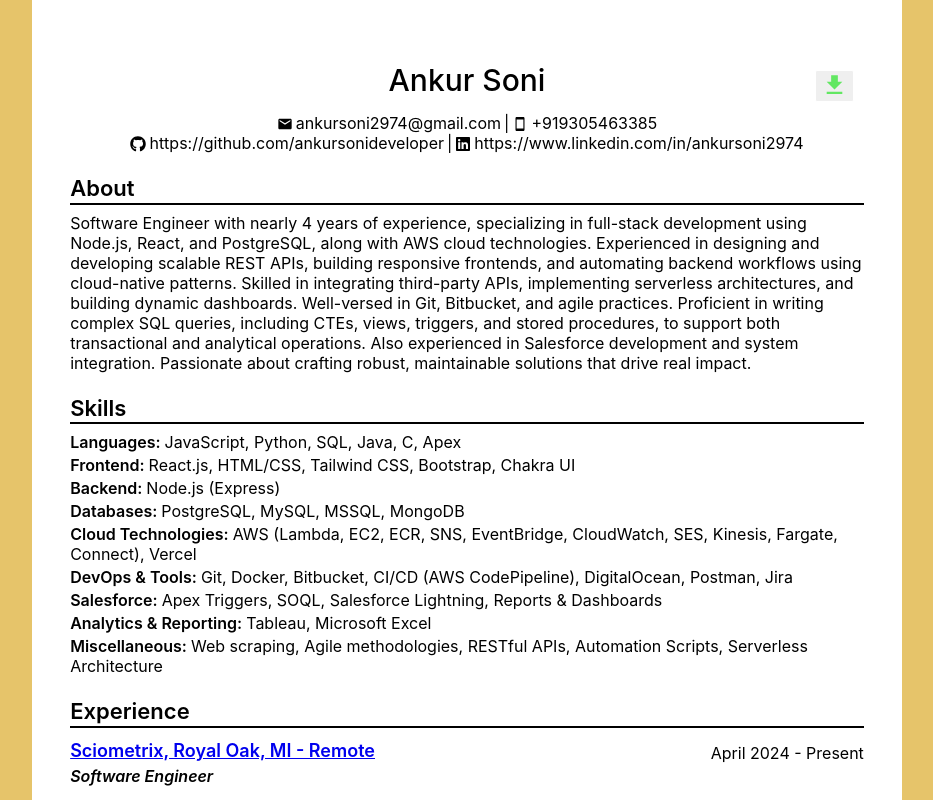
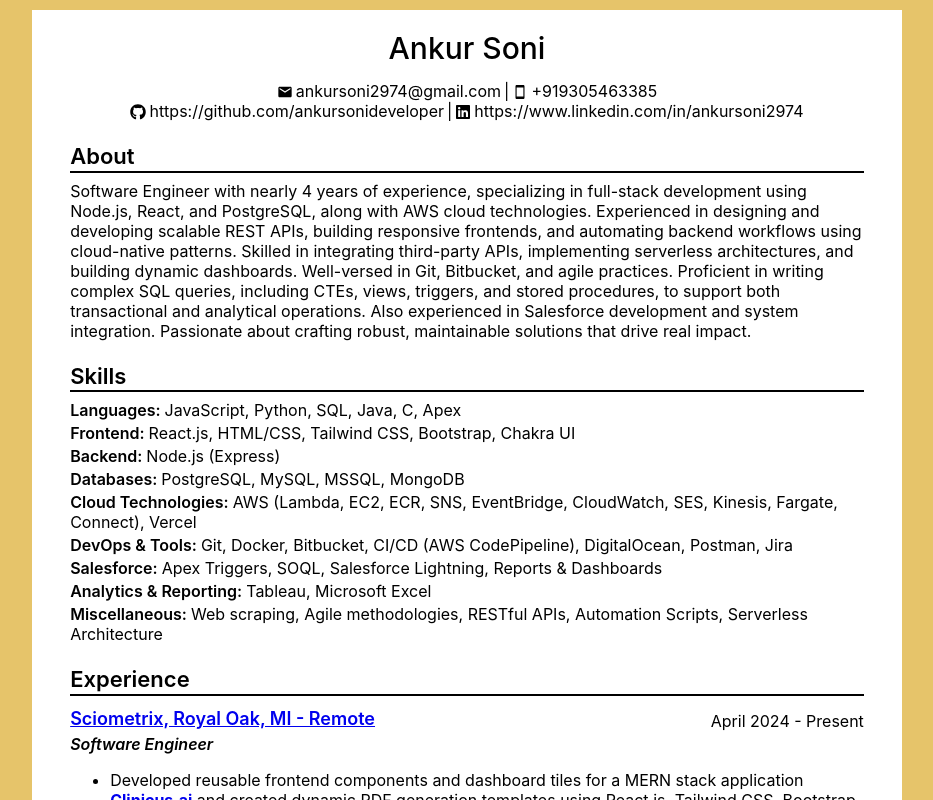
Before and after one commit to ankursonideveloper/resume, a React (Create React App) app in the folder resume/: page / in a window 1280 px wide. Shown: the top 800 px of the page, without its empty margins (173-1106 px from the left). Built offline with nearby package versions, Linux system fonts and the light colour scheme.

Commit message:
updated download link

```diff
--- a/resume/src/Components/Resume.js
+++ b/resume/src/Components/Resume.js
@@ -22,11 +22,11 @@
 
   return (
     <div className="Resume" id="Resume">
-      <div className="Download">
+      {/* <div className="Download">
         <button onClick={downloadFile}>
           <IoMdDownload size={25} />
         </button>
-      </div>
+      </div> */}
       <Header>
         <Title titleName="Ankur Soni" />
         <Header1 />
```
